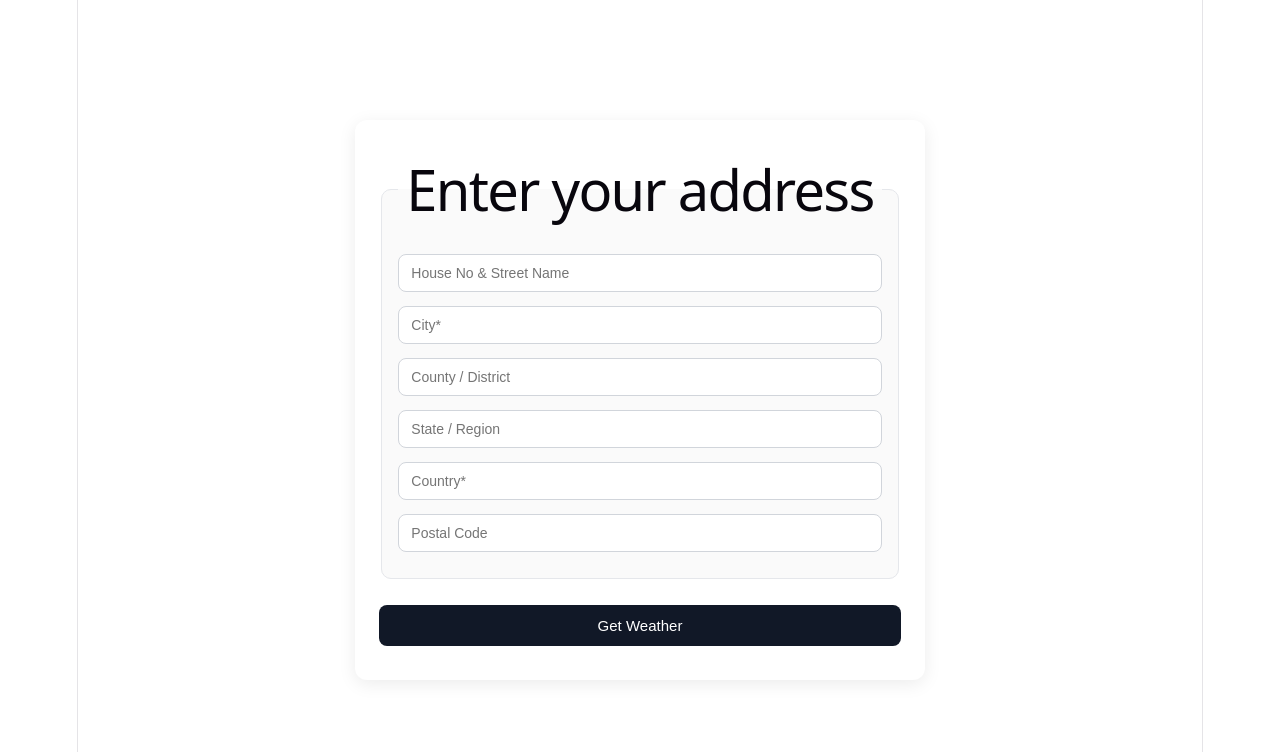
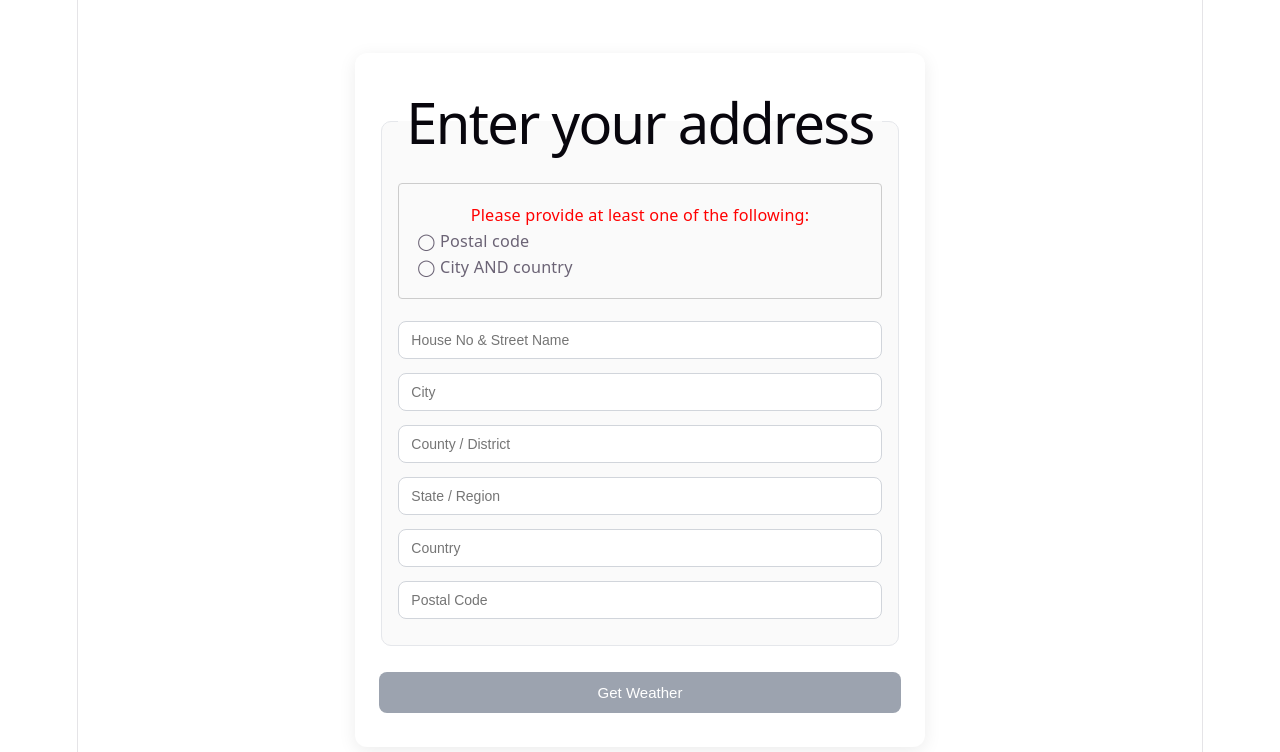
Before and after one commit to kgulbarg/Sky-Pin, a React (Vite) app in the folder frontend/skypin-frontend/: page / in a window 1280 px wide. Shown: the top 752 px of the page. Built offline with nearby package versions, Linux system fonts and the light colour scheme.

Commit message:
Added form validations

```diff
--- a/frontend/skypin-frontend/src/App.css
+++ b/frontend/skypin-frontend/src/App.css
@@ -57,7 +57,7 @@ input:focus {
 button {
   width: 100%;
   padding: 12px;
-  background: #111827;
+  background: #071431;
   color: white;
   border: none;
   border-radius: 8px;
@@ -68,7 +68,12 @@ button {
 }
 
 button:hover {
-  background: #1f2937;
+  background: #271e2e;
+}
+
+button:disabled {
+  background: #9ca3af;
+  cursor: not-allowed;
 }
 
 /* Error message */
--- a/frontend/skypin-frontend/src/App.jsx
+++ b/frontend/skypin-frontend/src/App.jsx
@@ -2,15 +2,44 @@ import { useState } from "react";
 import "./App.css";
 
 function App() {
+  const [city, setCity] = useState("");
+  const [country, setCountry] = useState("");
+  const [postalcode, setPostalcode] = useState("");
+  const [error, setError] = useState("");
+
+  const isValid = postalcode.trim() !== "" || (city.trim() !== "" && country.trim() !== "");
+
+  const handleSubmit = (e) => {
+    e.preventDefault();
+
+    if (!isValid) {
+      setError("Provide either postal code, or both city and country");
+      return;
+    }
+
+    setError("");
+    // Handle form submission here
+    console.log({ city, country, postalcode });
+  };
 
   return (
     <>
       <section id="center">
         <div>
 
-          <form id="addressForm">
+          <form id="addressForm" onSubmit={handleSubmit}>
             <fieldset>
               <legend><h1>Enter your address</h1></legend>
+
+              <div style={{ fontSize: "0.9rem", marginBottom: "1rem", padding: "1rem", border: "1px solid #ccc", borderRadius: "4px" }}>
+                <div style={{ marginBottom: "0rem", color: isValid ? "green" : "red"  }}>Please provide at least one of the following:</div>
+                <div style={{ marginBottom: "0rem", alignItems: "left", display: "flex" }}>
+                  <span>{postalcode.trim() !== "" ? "✓" : "◯"}</span> &nbsp;Postal code
+                </div>
+                <div style={{ alignItems: "left", display: "flex" }}>
+                  <span>{city.trim() !== "" && country.trim() !== "" ? "✓" : "◯"}</span> &nbsp;City AND country
+                </div>
+              </div>
 
               <input
                 type="text"
@@ -18,7 +47,13 @@ function App() {
                 placeholder="House No & Street Name"
               />
               <br />
-              <input type="text" id="city" placeholder="City*" />
+              <input
+                type="text"
+                id="city"
+                placeholder="City"
+                value={city}
+                onChange={(e) => setCity(e.target.value)}
+              />
               <br />
               <input
                 type="text"
@@ -28,14 +63,26 @@ function App() {
               <br />
               <input type="text" name="state" placeholder="State / Region" />
               <br />
-              <input type="text" id="country" placeholder="Country*" />
+              <input
+                type="text"
+                id="country"
+                placeholder="Country"
+                value={country}
+                onChange={(e) => setCountry(e.target.value)}
+              />
             <br />
-              <input type="text" id="postalcode" placeholder="Postal Code" />
+              <input
+                type="text"
+                id="postalcode"
+                placeholder="Postal Code"
+                value={postalcode}
+                onChange={(e) => setPostalcode(e.target.value)}
+              />
             </fieldset>
 
-            <button type="submit">Get Weather</button>
+            <button type="submit" disabled={!isValid}>Get Weather</button>
 
-            <p id="error" style={{ color: "red" }}></p>
+            <p id="error" style={{ color: "red" }}>{error}</p>
           </form>
         </div>
       </section>
```
